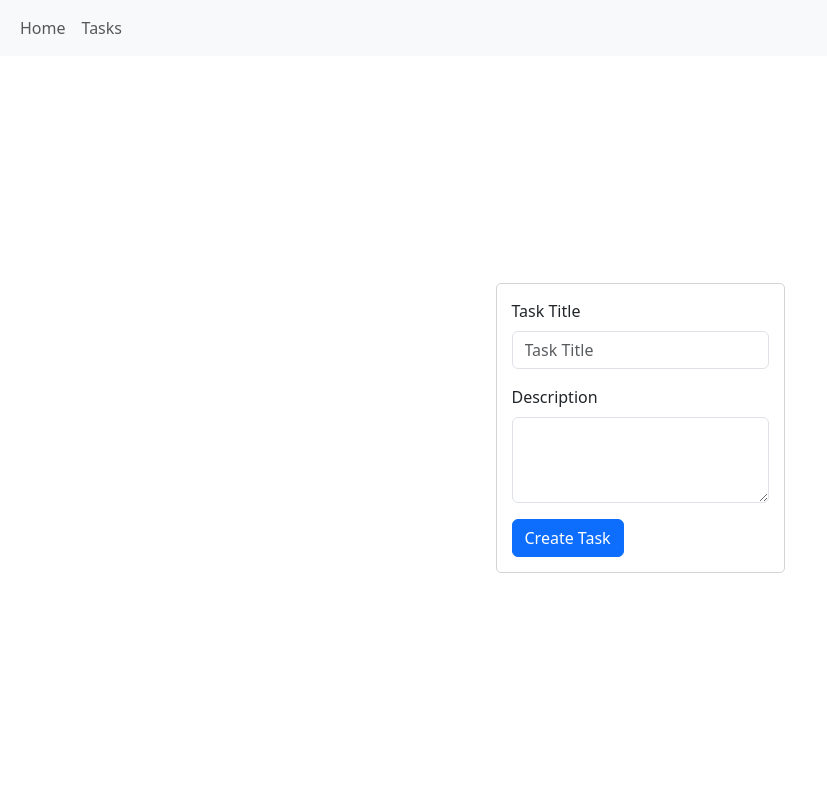
After one commit to ljackson330/task-tracker, a Flask app: page /tasks/create in a window 1280 px wide. The commit adds this page. Shown: the whole page, without its empty margins (0-827 px from the left). Run offline with Flask 3, Linux system fonts and the light colour scheme.

Commit message:
Create Task Functions (#16)
* Create Task Functions

* removed the stuff for gitignore

---------

Co-authored-by: Liam <153872676+ljackson330@users.noreply.github.com>

```diff
--- a/routes/html_routes.py
+++ b/routes/html_routes.py
@@ -1,4 +1,4 @@
-from flask import Blueprint, render_template, redirect, url_for
+from flask import Blueprint, render_template, request, redirect, url_for
 from db import db
 from models import User, Task
 
@@ -26,6 +26,18 @@ def tasks():
     tasks = Task.query.all()
     return render_template("tasks.html", tasks=tasks)
 
+
+@html_routes_bp.route("/tasks/create", methods=["GET","POST"])
+def create_tasks():
+    if request.method == "POST":
+        task_title = request.form["title"]
+        task_description = request.form["description"]
+        db.session.add(Task(name=task_title, desc=task_description, user_id=1))
+        db.session.commit()
+        return redirect(url_for('html_routes.tasks'))
+    return render_template("create.html")
+
+
 @html_routes_bp.route("/tasks/<int:task_id>/delete", methods=["POST"])
 def delete_task(task_id):
     """
--- /dev/null
+++ b/templates/create.html
@@ -0,0 +1,30 @@
+{% extends "base.html" %}
+
+{% block content %}
+
+<!DOCTYPE html>
+<html lang="en">
+<head>
+    <meta charset="UTF-8">
+    <meta name="viewport" content="width=device-width, initial-scale=1.0">
+    <title>Create Task</title>
+</head>
+<body>
+    <div class="d-flex justify-content-center align-items-center" style="height: calc(100vh - 56px);">
+        <form method="post" style="border: 1px solid lightgray; border-radius: 5px; padding: 15px;">
+            <div class="mb-3">
+                <label for="title" class="form-label">Task Title</label>
+                <input type="email" class="form-control" id="exampleFormControlInput1" placeholder="Task Title">
+              </div>
+              <div class="mb-3">
+                <label for="description" class="form-label">Description</label>
+                <textarea class="form-control" id="description" rows="3"></textarea>
+            </div>
+            <button type="submit" class="btn btn-primary">Create Task</button>
+        </form>
+    </div>
+
+</body>
+</html>
+
+{% endblock %}
--- a/templates/tasks.html
+++ b/templates/tasks.html
@@ -35,5 +35,6 @@
             {% endfor %}
         </tbody>
     </table>
+    <a class="nav-link" href="{{ url_for('html_routes.create_tasks') }}">Create</a>
 </div>
 {% endblock %}
```
